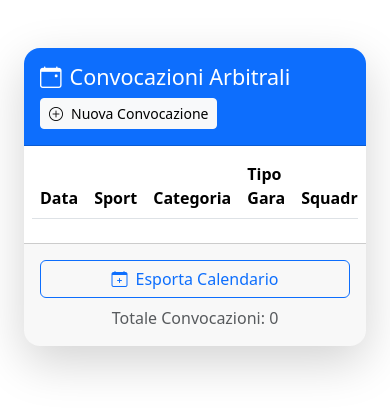
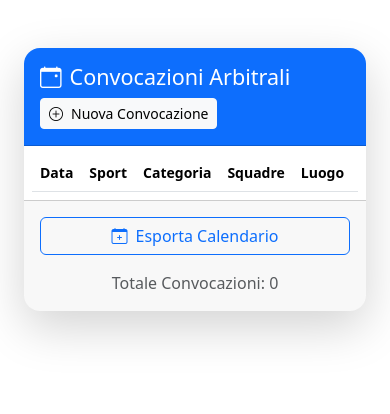
Before and after one commit to miich65/Gestione-convocazioni, a FastAPI app: page /convocazioni in a window 390 px wide. Shown: the part 56-470 px from the top of the page. Run offline with FastAPI, Linux system fonts and the light colour scheme; data comes from the database, SQL or seed files in the repository; data that the repository does not hold is empty.

Commit message:
Update convocazioni.html

```diff
--- a/app/templates/convocazioni.html
+++ b/app/templates/convocazioni.html
@@ -1,4 +1,83 @@
 {% extends "base.html" %}
+
+{% block extra_head %}
+<style>
+    /* Miglioramenti responsive per la pagina convocazioni */
+
+    /* Regolazioni generali per dispositivi mobili */
+    @media (max-width: 767.98px) {
+        /* Titolo più piccolo su mobile */
+        .card-header h2 {
+            font-size: 1.5rem;
+        }
+
+        /* Padding ridotto per risparmiare spazio */
+        .card-body {
+            padding: 0.75rem !important;
+        }
+
+        /* Gestione del footer su mobile */
+        .card-footer {
+            flex-direction: column;
+            gap: 0.5rem;
+            text-align: center;
+        }
+
+        /* Bottone esporta calendario a tutta larghezza su mobile */
+        .card-footer .btn {
+            width: 100%;
+            margin-bottom: 0.5rem;
+        }
+
+        /* Tabella con scroll orizzontale su mobile */
+        .table-responsive {
+            overflow-x: auto;
+            -webkit-overflow-scrolling: touch;
+        }
+
+        /* Celle più compatte */
+        .table td, .table th {
+            padding: 0.5rem;
+            font-size: 0.875rem;
+        }
+
+        /* Tabella più compatta */
+        .table {
+            margin-bottom: 0;
+        }
+
+        /* Eliminare spazio in eccesso nei bottoni azione */
+        .btn-group .btn {
+            padding: 0.25rem 0.5rem;
+        }
+    }
+
+    /* Schermata molto piccola (telefoni in portrait) */
+    @media (max-width: 575.98px) {
+        /* Layout ancora più compatto */
+        .card-body {
+            padding: 0.5rem !important;
+        }
+
+        /* Nascondi alcune colonne meno importanti */
+        .table th:nth-child(4),
+        .table td:nth-child(4) {
+            display: none;
+        }
+
+        /* Riduci font size generale */
+        .table {
+            font-size: 0.75rem;
+        }
+
+        /* Migliora visibilità badge indennizzo */
+        .badge {
+            font-size: 0.7rem;
+            padding: 0.25rem 0.4rem;
+        }
+    }
+</style>
+{% endblock %}
 
 {% block content %}
 <div class="container-fluid convocazioni-wrapper">
```
